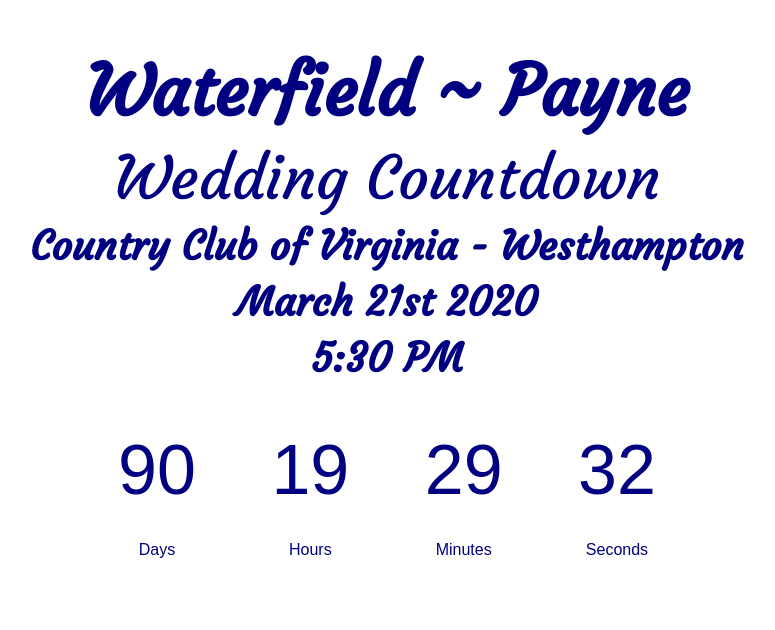
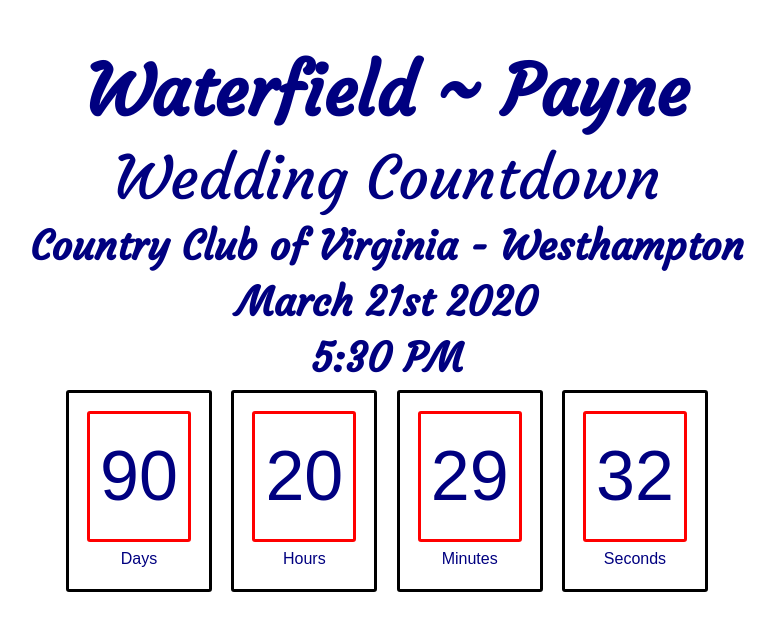
Before and after one commit to tonywaterfieldrva/countdown, a plain HTML site: page index.html in a window 1280 px wide. Shown: the whole page, without its empty margins (253-1028 px from the left). Drawn offline with nearby package versions, Linux system fonts and the light colour scheme.

Commit message:
updated countown calculation

```diff
--- a/assets/css/style.css
+++ b/assets/css/style.css
@@ -44,13 +44,17 @@
         border-radius: 3px;
         background: transparent;
         display: inline-block;
-    }
+        border: solid;
+        border-color: black;
+      }
 
     #clockdiv div > span{
         padding: 10px;
         border-radius: 3px;
         background: transparent;
         display: inline-block;
+        border: solid;
+        border-color: red;
     }
 
     .smalltext{
--- a/assets/javascript/localjs.js
+++ b/assets/javascript/localjs.js
@@ -3,7 +3,7 @@
   var t = Date.parse(endtime) - Date.parse(new Date());
   var seconds = Math.floor((t / 1000) % 60);
   var minutes = Math.floor((t / 1000 / 60) % 60);
-  var hours = Math.floor((t / (1000 * 60 * 60)) % 24);
+  var hours = Math.floor((t / (1000 * 60 * 60)) % 24) + 1;
   var days = Math.floor(t / (1000 * 60 * 60 * 24));
   return {
     'total': t,
@@ -23,7 +23,9 @@
 
   function updateClock() {
     var t = getTimeRemaining(endtime);
-
+    console.log(t.days);
+    console.log(t.hours);
+    console.log(t.seconds);
     daysSpan.innerHTML = t.days;
     hoursSpan.innerHTML = ('0' + t.hours).slice(-2);
     minutesSpan.innerHTML = ('0' + t.minutes).slice(-2);
```
Also changed, not shown: index.html (+5 -5 lines).
